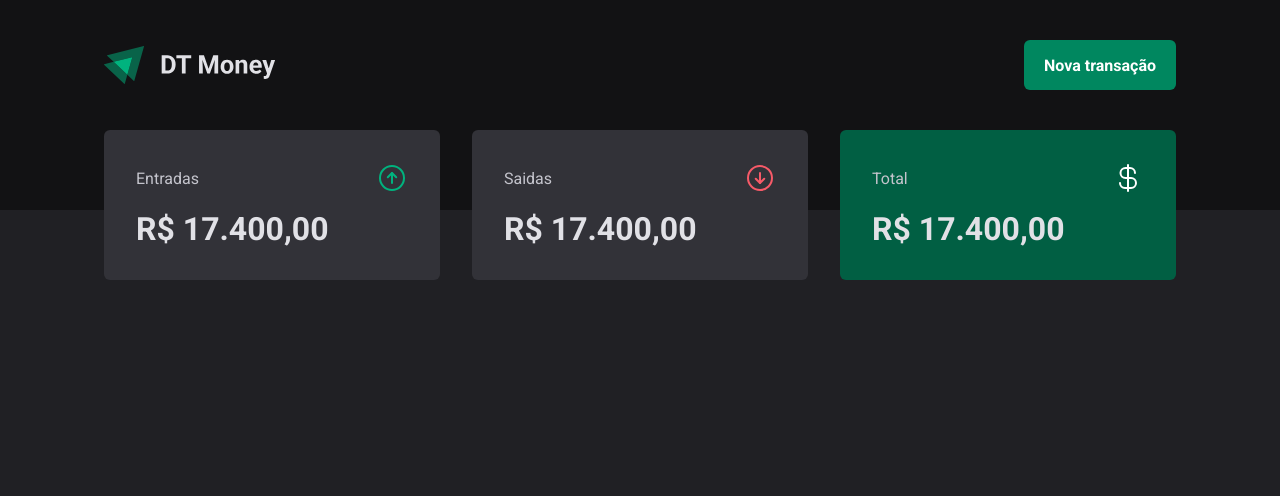
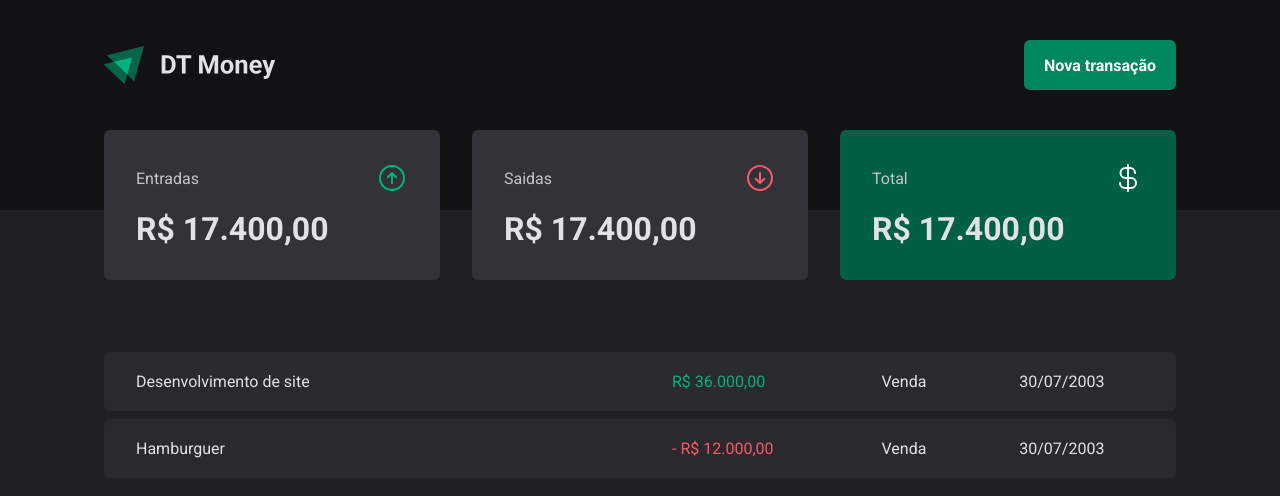
Before and after one commit to Lunatic02/DT-MONEY, a React (Vite) app: page / in a window 1280 px wide. Shown: the top 496 px of the page. Built offline with nearby package versions, Linux system fonts and the light colour scheme.

Commit message:
Tabela de transações

```diff
--- a/src/pages/Transactions/index.tsx
+++ b/src/pages/Transactions/index.tsx
@@ -1,11 +1,30 @@
 import { Header } from "../../components/Header";
 import { Summary } from "../../components/Summary/Index";
+import { PriceHighlight, TransactionsContainer, TransactionsTable } from "./styles";
 
 export function Transactions(){
   return(
     <>
     <Header />
     <Summary />
+    <TransactionsContainer>
+    <TransactionsTable>
+      <tbody>
+        <tr>
+          <td width="50%">Desenvolvimento de site</td>
+          <td><PriceHighlight variant="income">R$ 36.000,00</PriceHighlight></td>
+          <td>Venda</td>
+          <td>30/07/2003</td>
+        </tr>
+        <tr>
+          <td width="50%">Hamburguer</td>
+          <td><PriceHighlight variant="outcome">- R$ 12.000,00</PriceHighlight></td>
+          <td>Venda</td>
+          <td>30/07/2003</td>
+        </tr>
+      </tbody>
+    </TransactionsTable>
+    </TransactionsContainer>
     </>
   )
 }
--- a/src/pages/Transactions/styles.ts
+++ b/src/pages/Transactions/styles.ts
@@ -0,0 +1,36 @@
+import styled from "styled-components";
+
+export const TransactionsContainer = styled.main`
+  width: 100%;
+  max-width: 1120px;
+  margin: 4rem auto 0;
+  padding: 0 1.5rem;
+`
+
+export const TransactionsTable = styled.table`
+  width: 100%;
+  border-collapse: separate;
+  border-spacing: 0 0.5rem;
+  /* margin-top: 1.5rem; */
+
+  td{
+    padding: 1.25rem 2rem;
+    background: ${props=>props.theme["gray-700"]};
+
+    &:first-child{
+      border-top-left-radius: 6px;
+      border-bottom-left-radius: 6px;
+    }
+    &:last-child{
+      border-top-right-radius: 6px;
+      border-bottom-right-radius: 6px;
+    }
+  }
+`
+interface PriceHighlightProps{
+  variant: 'income' | 'outcome'
+}
+
+export const PriceHighlight = styled.span<PriceHighlightProps>`
+  color: ${props => props.variant === 'income' ? props.theme['green-300'] : props.theme["red-300"]}
+`
```
